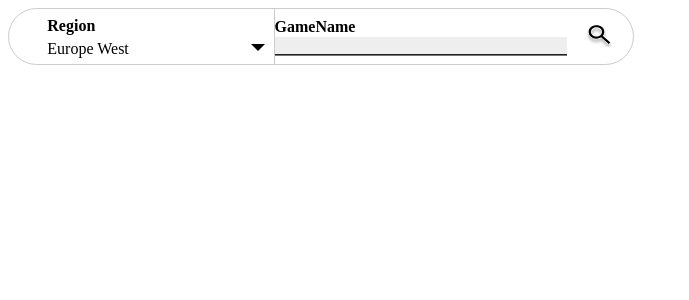
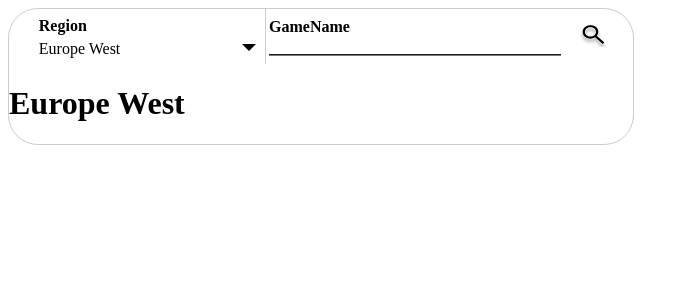
Before and after one commit to savepo/LolTrackerGG, a React (Create React App) app: page / in a window 1280 px wide. Shown: the top 300 px of the page, without its empty margins (0-689 px from the left). Built offline with nearby package versions, Linux system fonts and the light colour scheme.

Commit message:
try to get the data from the components childs to parent componente

```diff
--- a/src/components/App/App.js
+++ b/src/components/App/App.js
@@ -4,7 +4,6 @@ import NavigationBar from '../NavigationBar'
 function App () {
   return (
     <NavigationBar />
-
   )
 }
 
--- a/src/components/DropdownSelect/index.jsx
+++ b/src/components/DropdownSelect/index.jsx
@@ -1,9 +1,8 @@
 import React, { useEffect, useState } from 'react'
 import { DropdownContainer, DropdownInput, DropdownMenuOptions, DropdownnMenuItem, DropdownDisplayer, DropdownTools, DropdownIcon, DropdownTitle } from './styles'
 import iconDropdown from './img/iconDropdown.svg'
-import { GetSumoner } from '../../helpers/api.helper'
 
-const DropdownSelect = ({ placeholder, options = [] }) => {
+const DropdownSelect = ({ placeholder, options = [], onChange }) => {
   const [isOpenMenu, setIsOpenMenu] = useState(false)
   useEffect(() => {
     const handleClickDropdown = () => setIsOpenMenu()
@@ -28,6 +27,7 @@ const DropdownSelect = ({ placeholder, options = [] }) => {
 
   const optionSelected = (option) => {
     setSelectedValue(option)
+    onChange(option.value)
   }
 
   /* const isOptionSelected = (option) => {
--- a/src/components/InputGameName/index.jsx
+++ b/src/components/InputGameName/index.jsx
@@ -1,15 +1,14 @@
 import React, { useState } from 'react'
-import iconSearch from './img/iconSearch.svg'
-import { ContainerInputGameName, TitleGameName, BoxInputGameName, ContainerIcon, Icon } from './styles'
+import { ContainerInputGameName, TitleGameName, BoxInputGameName } from './styles'
 
-const InputGameName = () => {
+const InputGameName = ({ onChange }) => {
   const [gameName, setGameName] = useState('')
-  const [getGameName, setGetGameName] = useState(gameName)
 
-  const handleButtonClick = () => {
-    setGetGameName(gameName)
+  const handleChange = (e) => {
+    setGameName(e.target.value)
+    onChange(e.target.value)
   }
-  getGameNameUser(getGameName)
+
   return (
     <ContainerInputGameName>
       <div>
@@ -17,17 +16,11 @@ const InputGameName = () => {
         <BoxInputGameName
           type='text'
           value={gameName}
-          onChange={(e) => setGameName(e.target.value)}
+          onChange={handleChange}
         />
       </div>
-      <ContainerIcon onClick={handleButtonClick}>
-        <Icon src={iconSearch} alt='icon-search' />
-      </ContainerIcon>
     </ContainerInputGameName>
   )
 }
-export const getGameNameUser = (getGameName) => {
-  return getGameName
-}
 
 export default InputGameName
--- a/src/components/InputGameName/styles.js
+++ b/src/components/InputGameName/styles.js
@@ -16,17 +16,7 @@ export const BoxInputGameName = styled.input`
  border-right-style: hidden;
  border-left-style: hidden;
  border-bottom-style: groove;
- background-color: #eee;
- focus:{
+ &:focus{
     outline: none;
  }
 `
-
-export const ContainerIcon = styled.div`
- text-align: center;
- cursor: pointer;
-`
-
-export const Icon = styled.img`
- width: 1.8rem;
-`
--- a/src/components/NavigationBar/index.jsx
+++ b/src/components/NavigationBar/index.jsx
@@ -1,7 +1,8 @@
-import React from 'react'
+import React, { useState } from 'react'
 import DropdownSelect from '../DropdownSelect'
 import InputGameName from '../InputGameName'
-import { NavigationBarContainer } from './styles'
+import { NavigationBarContainer, ContainerIcon, Icon } from './styles'
+import searchIcon from './img/searchIcon.svg'
 
 const NavigationBar = () => {
   const regions = [
@@ -22,11 +23,31 @@ const NavigationBar = () => {
     { value: 'TW2', label: 'Taiwan, Hong Kong and Macao' },
     { value: 'VN2', label: 'Vietnam' }
   ]
+  const [dataReceived, setDataReceived] = useState('')
+  const [selectedValue, setSelectedValue] = useState(regions[2].label)
+  const [getData, setGetData] = useState([dataReceived, selectedValue])
+
+  const handleInputGameName = (dataReceived) => {
+    setDataReceived(dataReceived)
+  }
+  const handleSelectedChange = (selectedValue) => {
+    setSelectedValue(selectedValue)
+  }
+  const handleClick = () => {
+    setGetData([dataReceived, selectedValue])
+  }
   return (
-    <NavigationBarContainer>
-      <DropdownSelect placeholder={regions[2].label} options={regions} />
-      <InputGameName />
-    </NavigationBarContainer>
+    <div>
+      <NavigationBarContainer>
+        <DropdownSelect placeholder={regions[2].label} options={regions} onChange={handleSelectedChange} />
+        <InputGameName onChange={handleInputGameName} />
+        <ContainerIcon onClick={handleClick}>
+          <Icon src={searchIcon} alt='icon-search' />
+        </ContainerIcon>
+        <h1>{getData[0] + ' ' + getData[1]}</h1>
+      </NavigationBarContainer>
+    </div>
+
   )
 }
 
--- a/src/components/NavigationBar/styles.js
+++ b/src/components/NavigationBar/styles.js
@@ -1,10 +1,19 @@
 import styled from '@emotion/styled'
 
-export const NavigationBarContainer = styled.div`
-display: flex;
-flex-wrap: wrap;
-justify-content: center;
+export const NavigationBarContainer = styled.form`
+display: grid;
+grid-template-columns: 16.25rem 19.375rem 1.875px;
+justify-content; center;
+align-items: center;
 border-radius: 1.863rem 1.863rem 1.863rem 1.863rem;
 border: 1px solid #ccc;
 width: 39rem;
 `
+export const ContainerIcon = styled.div`
+ text-align: center;
+ cursor: pointer;
+`
+
+export const Icon = styled.img`
+ width: 1.8rem;
+`
```
Also changed, not shown: src/components/InputGameName/img/iconSearch.svg (deleted), src/components/NavigationBar/img/searchIcon.svg.
